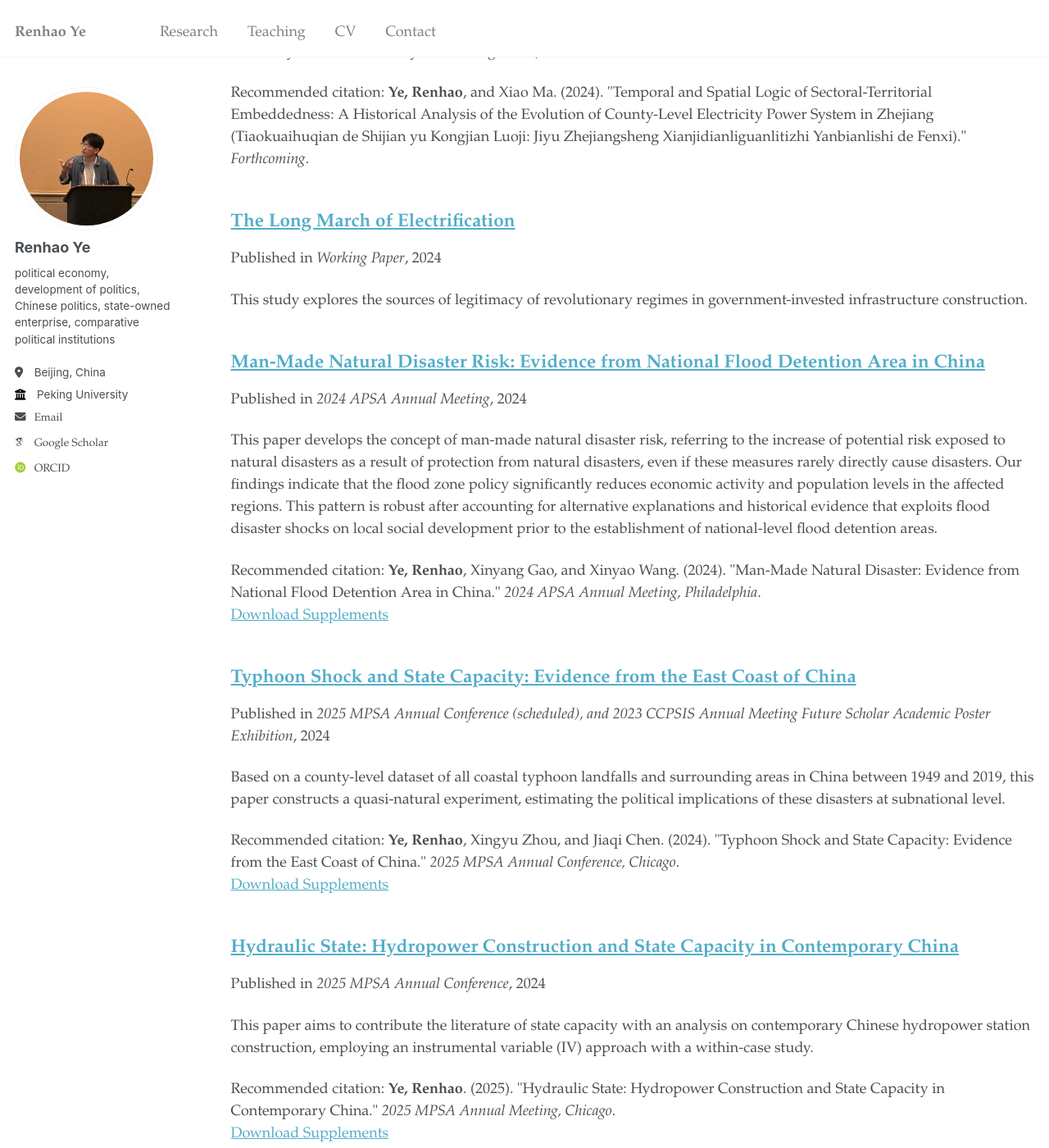
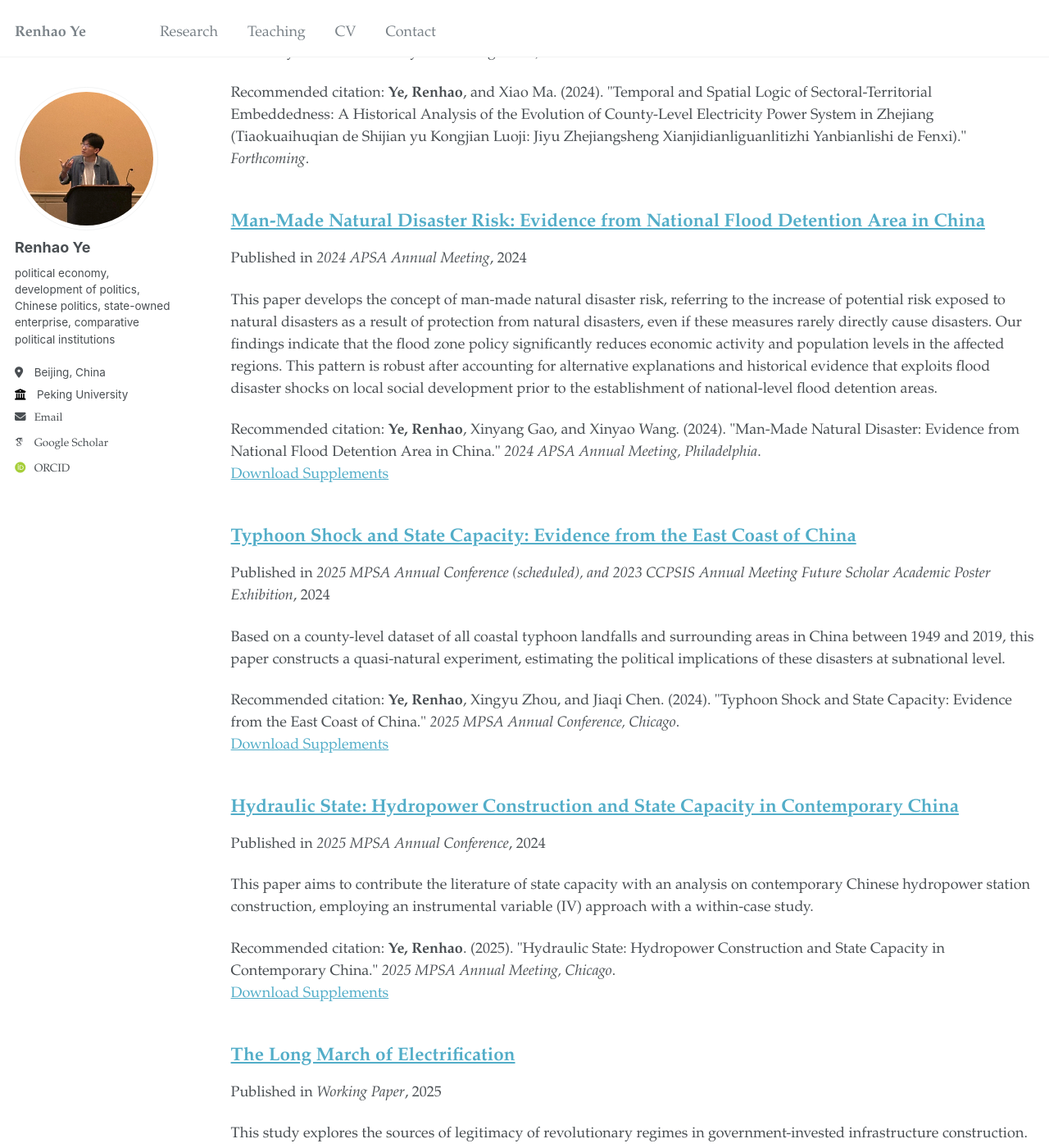
Before and after one commit to thenhow-ye/thenhow-ye.github.io, a Jekyll site: the page built from _pages/collection-archive.html, in a window 1280 px wide and 1400 px high, scrolled down 2015 px. Shown: the whole window at 82% size. Built offline with Jekyll 4.4.1, drawn with Linux system fonts in a browser that asks for light colours; some web fonts are replaced.

Commit message:
Update 2024-12-01-long-march.md

```diff
--- a/_publications/2024-12-01-long-march.md
+++ b/_publications/2024-12-01-long-march.md
@@ -4,7 +4,7 @@ collection: publications
 category: workingen
 permalink: /publication/2025-01-01-long-march
 excerpt: 'This study explores the sources of legitimacy of revolutionary regimes in government-invested infrastructure construction.'
-date: 2024-09-01
+date: 2025-01-01
 venue: 'Working Paper'
 #citation: 'Ye, Renhao. (2025). &quot;The Long March for Electrification.&quot; <i>Working Paper</i>.'
 ---
```
